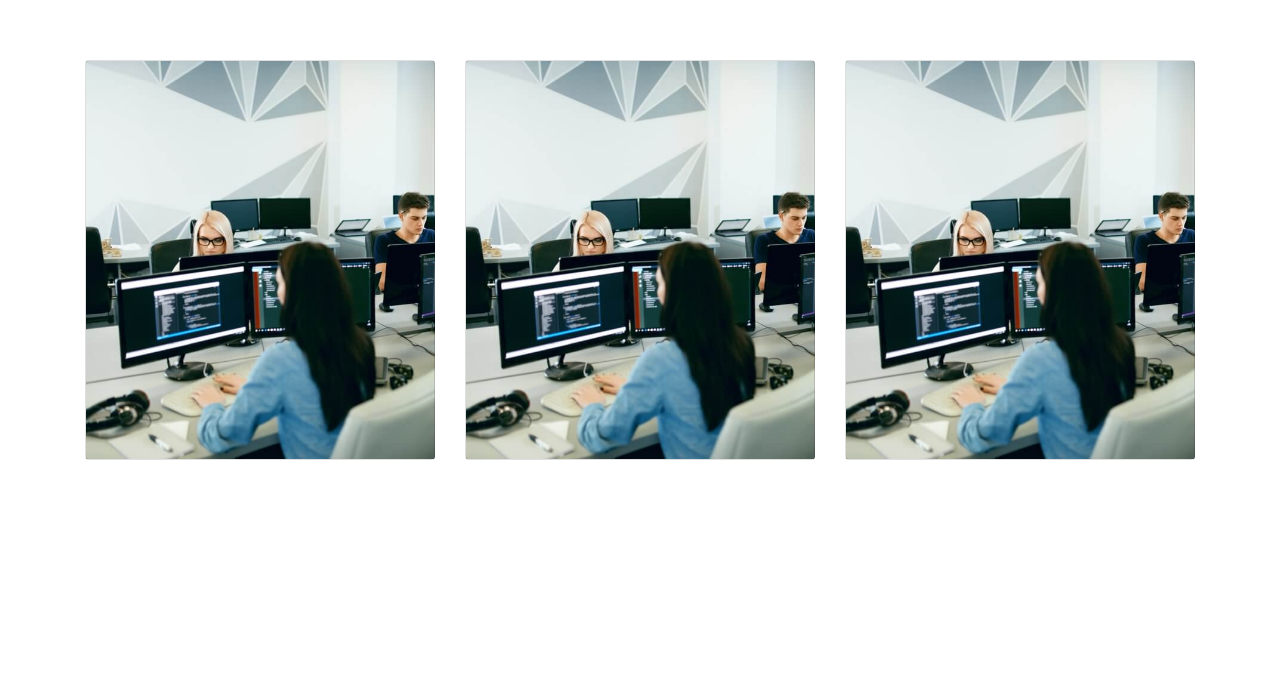
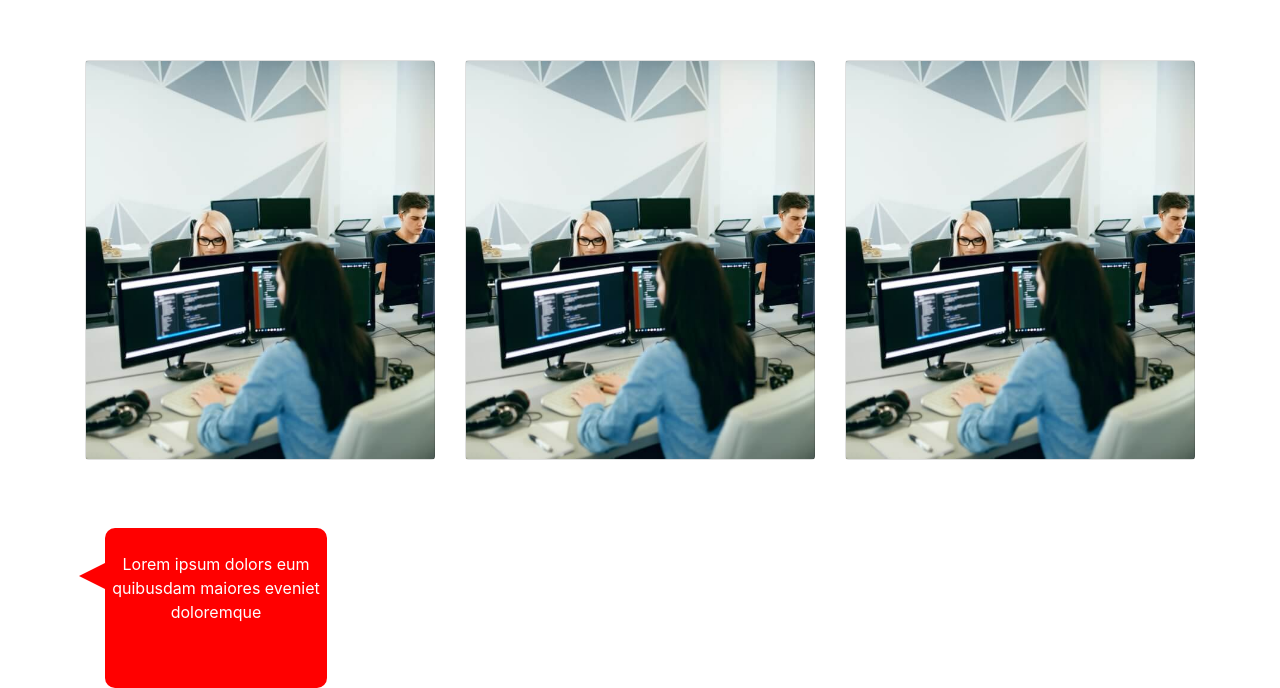
Before and after one commit to Yosef-Asnake/Awesome-Search-Box-bootstrap, a plain HTML site: page index.html in a window 1280 px wide. Shown: the part 740-1428 px from the top of the page. Before the commit the page ends 1200 px from the top, so only its background shows below. Drawn offline with nearby package versions, Linux system fonts and the light colour scheme.

Commit message:
add paragraph with background effects

```diff
--- a/index.html
+++ b/index.html
@@ -34,5 +34,11 @@
             </div>
         </div>
     </div>
+
+    <div class="container py-5 ">
+        <div id="try">
+            <p class="text-center py-4">Lorem ipsum dolors eum quibusdam maiores eveniet doloremque</p>
+        </div>
+    </div>
 </body>
 </html>
--- a/style.css
+++ b/style.css
@@ -54,3 +54,29 @@ body,html{
     background: url("image 3.jpg") no-repeat;
     background-size: 100% 100%;
 }
+
+#try {
+    width: 20%;
+    height: 20vh;
+    background: red;
+    position: relative;
+    -moz-border-radius:    10px;
+    -webkit-border-radius: 10px;
+    border-radius:         10px;
+   float:left;
+   margin:20px;
+ }
+ #try:before {
+    content:"";
+    position: absolute;
+    right: 100%;
+    top: 35px;
+    width: 0;
+    height: 0;
+    border-top: 13px solid transparent;
+    border-right: 26px solid red;
+    border-bottom: 13px solid transparent;
+ }
+ #try p{
+     color: #fff;
+ }
```
